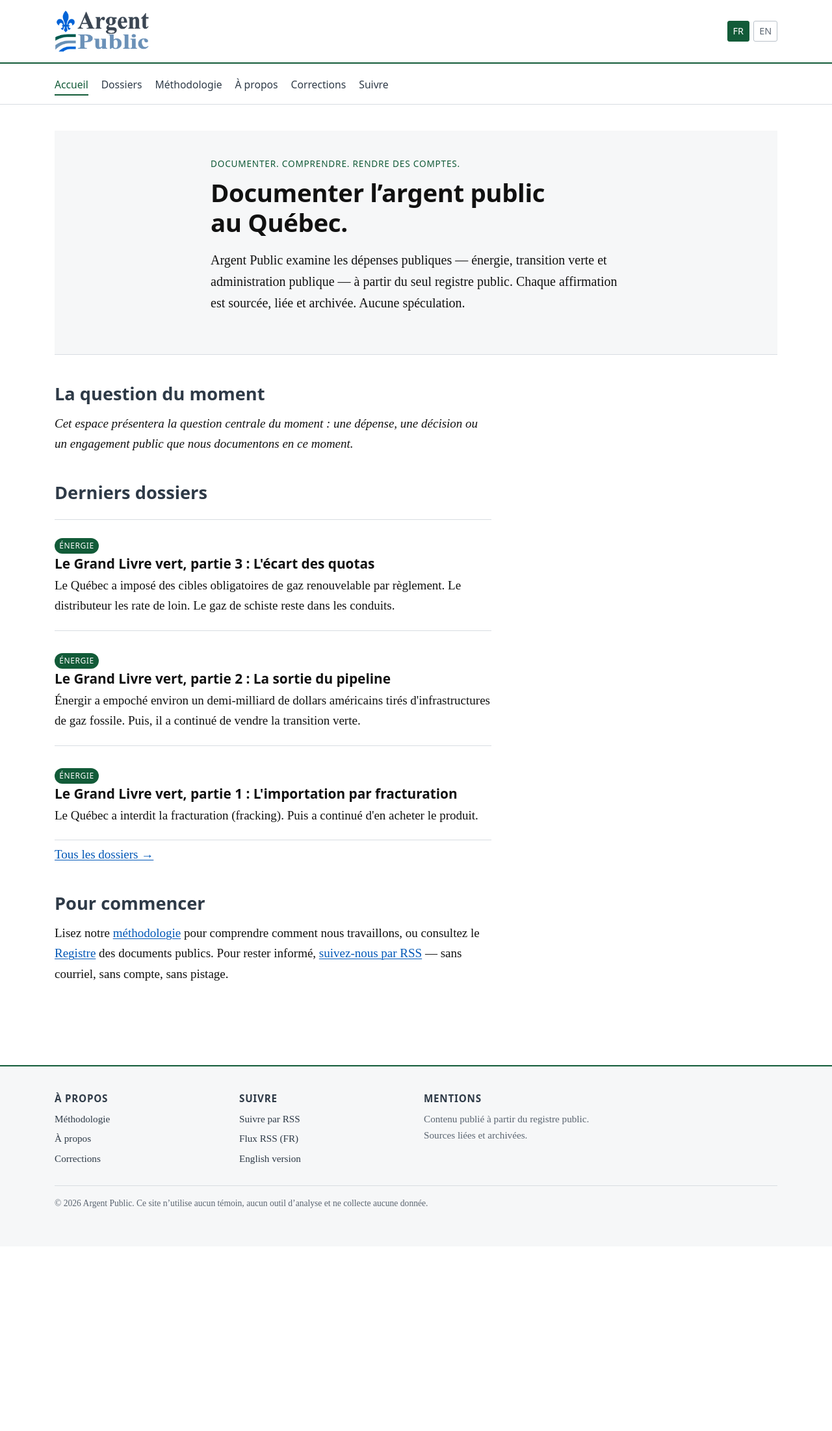
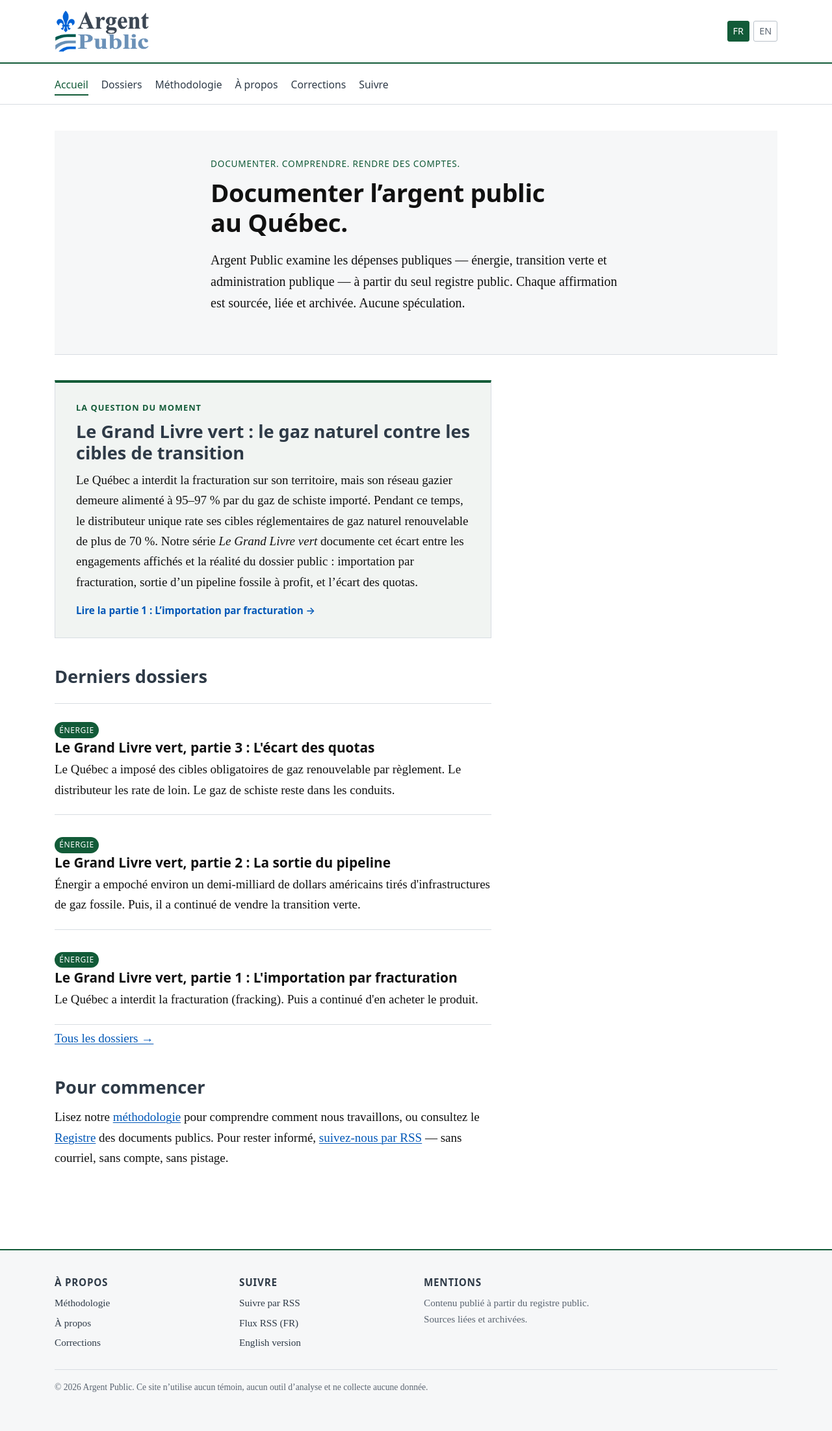
Before and after one commit to alexreports/argent-public, a Jekyll site: the page built from fr/index.html, in a window 1280 px wide. Shown: the whole page at 65% size. Built offline with Jekyll 4.4.1, drawn with Linux system fonts in a browser that asks for light colours; before the commit the page ends 1918 px from its top, so only the background shows below that.

Commit message:
Feature Green Ledger series in homepage 'Question of the moment' (FR/EN)
Replace placeholder text with a prominent highlighted box summarizing
Quebec's natural gas vs. renewable-transition contradiction, linking to
Part 1 of the Green Ledger dossier series. Add .question-moment CSS.

```diff
--- a/assets/css/style.scss
+++ b/assets/css/style.scss
@@ -277,6 +277,49 @@ main .wrap > .full { max-width: none; }
 .card-list h3 a:hover { color: var(--blue); }
 .card-list p { margin: 0.3rem 0 0; color: var(--ink); }
 
+/* ---------- Question of the moment (featured homepage box) ---------- */
+.question-moment {
+  margin: 2.4rem 0;
+  padding: 1.8rem 2rem;
+  background: var(--bg-quote);
+  border: 1px solid var(--rule);
+  border-top: 4px solid var(--green);
+}
+.question-moment__label {
+  display: block;
+  font-family: var(--font-head);
+  text-transform: uppercase;
+  letter-spacing: 0.08em;
+  font-size: 0.8rem;
+  font-weight: 600;
+  color: var(--green);
+  margin: 0 0 0.6rem;
+}
+.question-moment h2 {
+  margin: 0 0 0.6rem;
+  border: 0;
+  padding: 0;
+  font-size: 1.7rem;
+  line-height: 1.2;
+}
+.question-moment h2 a {
+  text-decoration: none;
+  color: var(--ink-soft);
+}
+.question-moment h2 a:hover,
+.question-moment h2 a:focus { color: var(--green); }
+.question-moment p { margin: 0.6rem 0 0; }
+.question-moment .question-moment__cta {
+  margin-top: 1rem;
+  font-family: var(--font-head);
+  font-size: 0.95rem;
+}
+.question-moment .question-moment__cta a {
+  font-weight: 600;
+  text-decoration: none;
+}
+.question-moment .question-moment__cta a:hover { text-decoration: underline; }
+
 /* ---------- Dossier 4-part structure ---------- */
 .dossier-section {
   margin: 2.2rem 0;
--- a/fr/index.html
+++ b/fr/index.html
@@ -23,11 +23,22 @@ alt_lang_url: /en/
 </div>
 
 <section class="measure">
-  <h2>La question du moment</h2>
-  <p>
-    <em>Cet espace présentera la question centrale du moment : une dépense, une
-    décision ou un engagement public que nous documentons en ce moment.</em>
-  </p>
+  <div class="question-moment">
+    <span class="question-moment__label">La question du moment</span>
+    <h2><a href="{{ '/fr/dossiers/fracturation/' | relative_url }}">Le Grand Livre vert : le gaz naturel contre les cibles de transition</a></h2>
+    <p>
+      Le Québec a interdit la fracturation sur son territoire, mais son réseau
+      gazier demeure alimenté à 95–97 % par du gaz de schiste importé. Pendant ce
+      temps, le distributeur unique rate ses cibles réglementaires de gaz naturel
+      renouvelable de plus de 70 %. Notre série <em>Le Grand Livre vert</em>
+      documente cet écart entre les engagements affichés et la réalité du dossier
+      public : importation par fracturation, sortie d’un pipeline fossile à profit,
+      et l’écart des quotas.
+    </p>
+    <p class="question-moment__cta">
+      <a href="{{ '/fr/dossiers/fracturation/' | relative_url }}">Lire la partie 1 : L’importation par fracturation →</a>
+    </p>
+  </div>
 </section>
 
 <section class="measure">
```
Also changed, not shown: en/index.html (+15 -5 lines).
